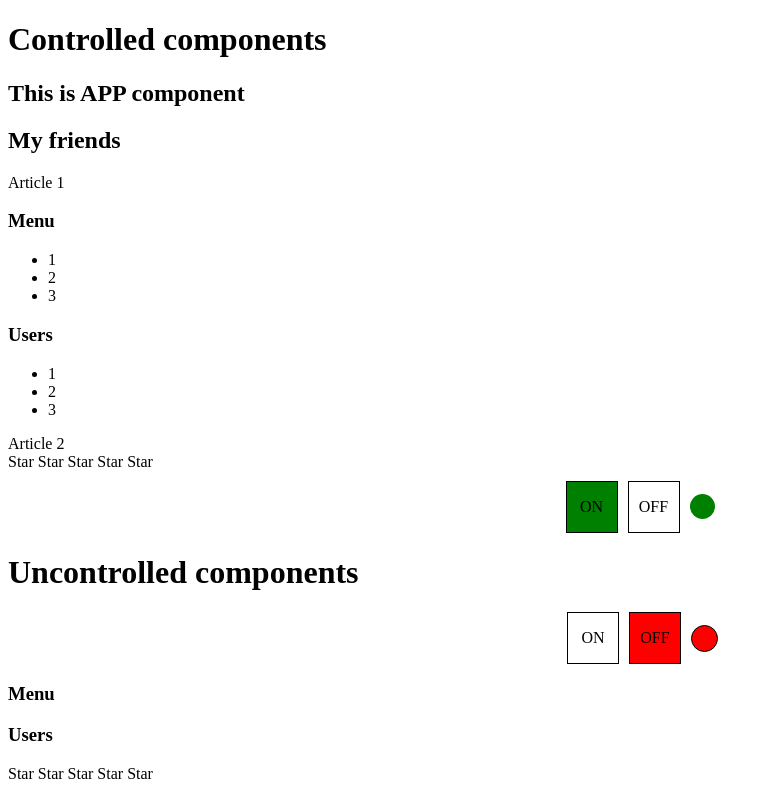
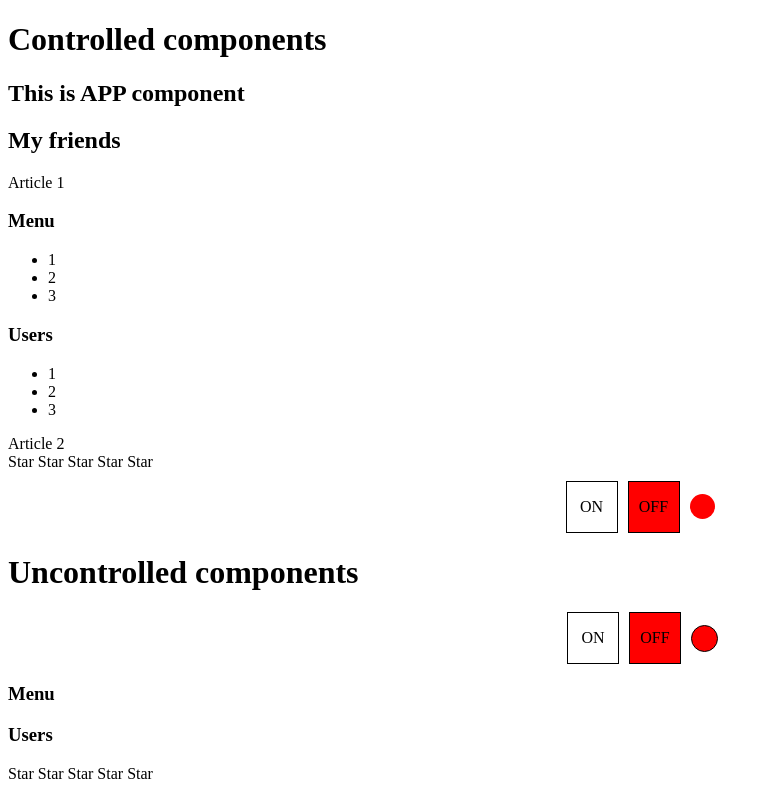
Before and after one commit to umedjankabiri/main-course-kabzda-way-monday, a React (Vite) app: page / in a window 1280 px wide. Shown: the whole page, without its empty margins (0-773 px from the left). Built offline with nearby package versions, Linux system fonts and the light colour scheme.

Commit message:
Enhanced App component added useState hooks for Rating, Accordion, and onOff components for control it

```diff
--- a/src/common/components/App/App.tsx
+++ b/src/common/components/App/App.tsx
@@ -12,6 +12,9 @@ import {RatingValueProps} from "common/types/RatingValueProps.ts";
 function App() {
     console.log("App rendering")
     const [ratingValue, setRatingValue] = useState<RatingValueProps>(0)
+    const [accordionMenu, setAccordionMenu] = useState<boolean>(false)
+    const [accordionUsers, setAccordionUsers] = useState<boolean>(false)
+    const [on, setOn] = useState<boolean>(false)
 
     return (
         <div>
@@ -19,11 +22,11 @@ function App() {
             <PageTitle title={'This is APP component'}/>
             <PageTitle title={'My friends'}/>
             Article 1
-            <Accordion title={'Menu'} collapsed={false}/>
-            <Accordion title={'Users'} collapsed={false}/>
+            <Accordion title={'Menu'} collapsed={accordionMenu} onClick={setAccordionMenu}/>
+            <Accordion title={'Users'} collapsed={accordionUsers} onClick={setAccordionUsers}/>
             Article 2
             <Rating value={ratingValue} onClick={setRatingValue}/>
-            <OnOff on={true}/>
+            <OnOff on={on} onClick={setOn}/>
 
             <h1>Uncontrolled components</h1>
             <UncontrolledOnOff/>
```
